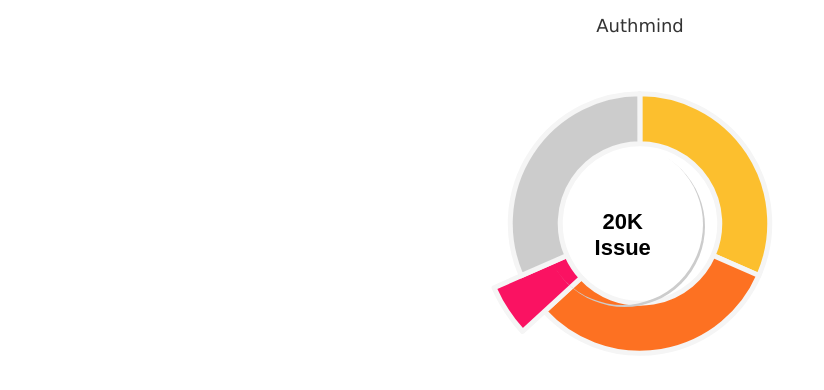
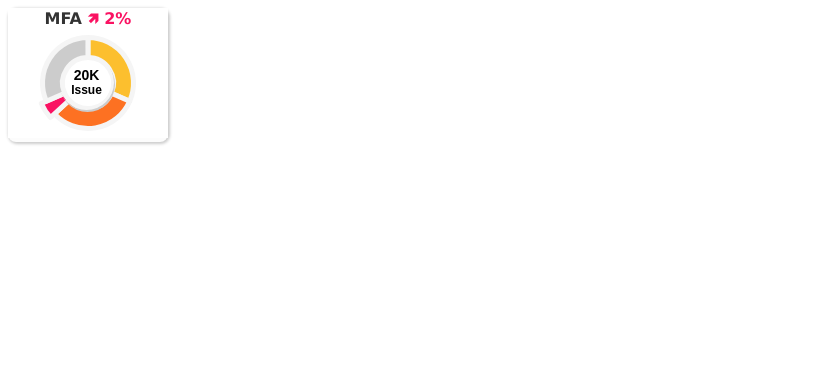
Before and after one commit to ankursnh023/react-highcharts-widget, a React (Create React App) app: page / in a window 1280 px wide. Shown: the top 390 px of the page, without its empty margins (0-824 px from the left). Built offline with nearby package versions, Linux system fonts and the light colour scheme.

Commit message:
Fixed styles

```diff
--- a/src/App.js
+++ b/src/App.js
@@ -7,6 +7,30 @@ variablepie(Highcharts);
 
 export default function App() {
   const options = {
+    chart: {
+      spacing: [2, 0, 0, 0],
+      margin: [14, 0, -6, 0],
+      height: 130,
+      width: 160
+    },
+    title: {
+      useHTML: true,
+      text:
+        '<span class="hc-title">MFA' +
+        '<span style="color: #fa1262">' +
+        " &#129149 " +
+        "" +
+        "2%" +
+        "</span></span>",
+      style: {
+        marginTop: 10
+      }
+    },
+    subtitle: {
+      style: {
+        display: "none"
+      }
+    },
     tooltip: {
       useHTML: true,
       backgroundColor: null,
@@ -20,7 +44,7 @@ export default function App() {
         dataLabels: {
           enabled: false
         },
-        minPointSize: 50,
+        minPointSize: 20,
         innerSize: "50%",
         tooltip: {
           headerFormat: "",
@@ -28,7 +52,7 @@ export default function App() {
             return (
               '<div style="background-color:' +
               this.color +
-              ';color: #fff;" class="hc-tooltip"> ' +
+              ';color: #fff; z-index: 12000" class="hc-tooltip"> ' +
               "<b>" +
               this.y +
               "</b>" +
@@ -41,9 +65,6 @@ export default function App() {
     },
     credits: {
       enabled: false
-    },
-    title: {
-      text: "Authmind"
     },
     series: [
       {
@@ -84,19 +105,23 @@ export default function App() {
       <div
         style={{
           position: "absolute",
-          top: "34%",
-          right: "45%",
-          height: 155,
-          width: 155,
+          top: 47,
+          right: 54,
+          height: 43,
+          width: 43,
           border: "3px solid transparent",
           borderRadius: "50%",
-          boxShadow: "2px 2px #ccc"
+          boxShadow: "1px 2px #ccc",
+          padding: 3,
+          fontSize: 14,
+          fontWeight: "bold",
+          textAlign: "center",
+          zIndex: "-10 !important",
+          cursor: "pointer"
         }}
       >
-        <div style={{ marginTop: 62, fontSize: 22, fontWeight: "bold" }}>
-          20K
-          <br /> Issue
-        </div>
+        <div style={{ paddingTop: 6 }}>20K</div>
+        <div style={{ fontSize: 12 }}>Issue</div>
       </div>
     </div>
   );
--- a/src/styles.css
+++ b/src/styles.css
@@ -1,11 +1,21 @@
 .App {
   font-family: sans-serif;
-  text-align: center;
   position: relative;
+  width: 160px;
+  height: 134px;
+  background: #fcfcfc;
+  border-radius: 8px;
+  box-shadow: 1px 1px 3px 1px #ccc;
 }
 
 .hc-tooltip {
   padding: 6px;
-  border-radius: 2px;
+  border-radius: 4px;
   box-shadow: 2px 2px 2px blur;
+  z-index: 11000 !important;
 }
+
+.hc-title {
+  font-size: 16px !important;
+  font-weight: bolder;
+}
```
